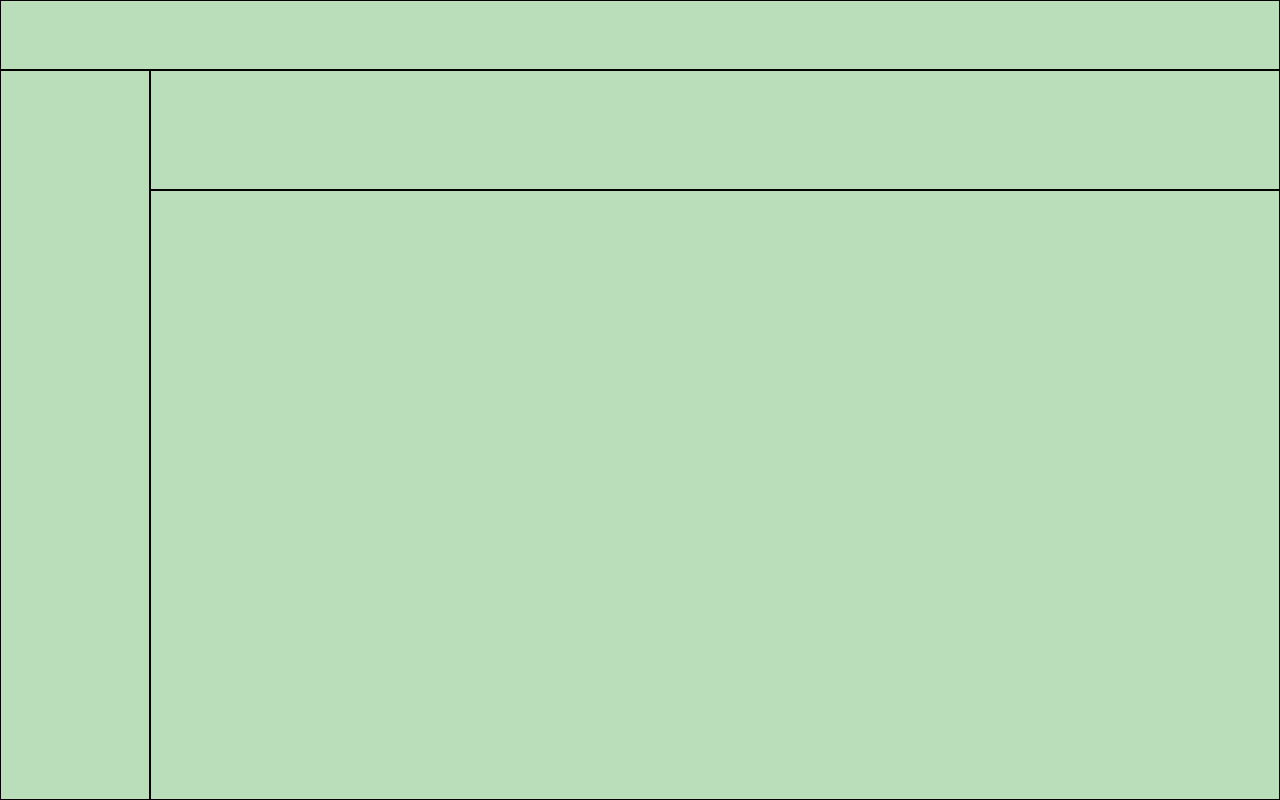
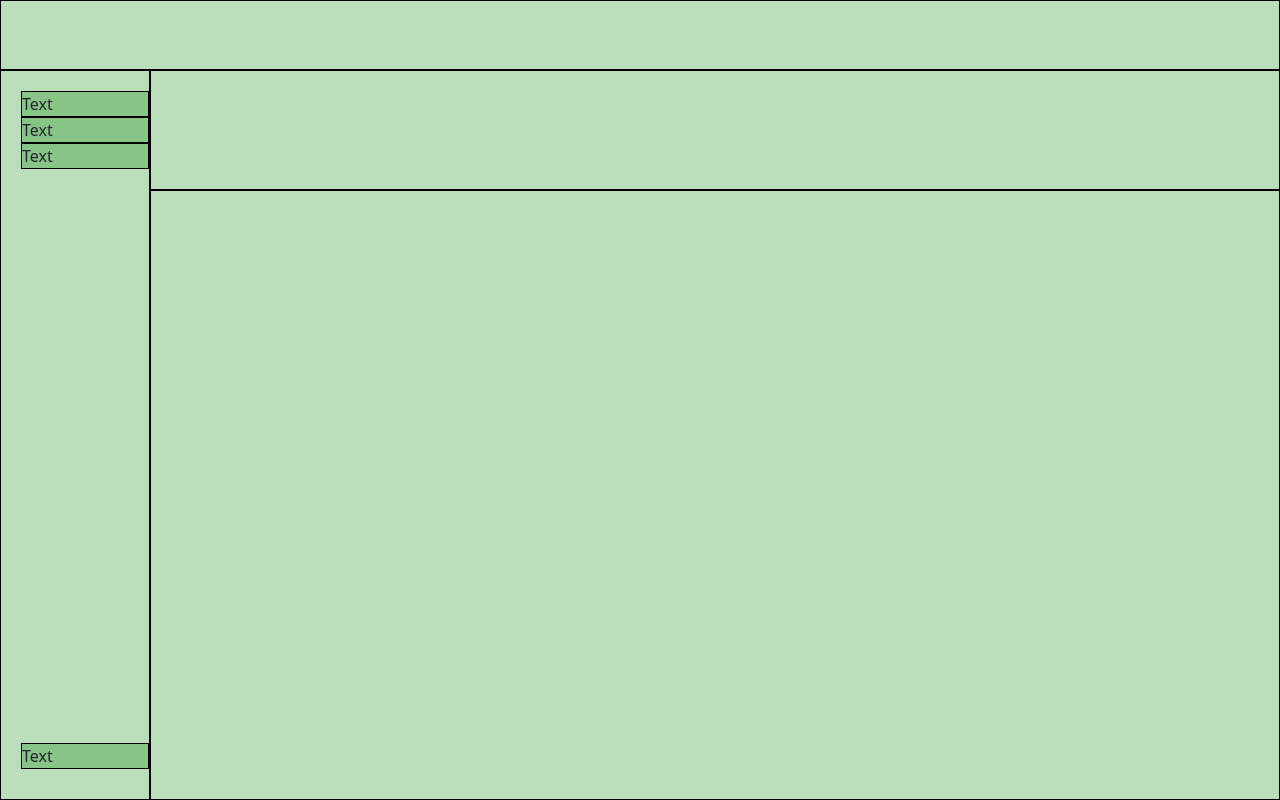
Before and after one commit to LeonardoFlammini/html-css-bootstrap-dashboard, a plain HTML site: page index.html in a window 1280 px wide. Drawn offline with nearby package versions, Linux system fonts and the light colour scheme.

Commit message:
[add] struttura

```diff
--- a/css/query.css
+++ b/css/query.css
@@ -0,0 +1,8 @@
+@media screen and (min-width: 768px){
+  #aside{
+    width: 150px;
+  }
+  #r-container {
+    width: calc(100% - 150px);
+  }
+}
--- a/css/style.css
+++ b/css/style.css
@@ -15,12 +15,13 @@
 }
 
 #aside {
-  width: 150px;
+  width: 70px;
   height: calc(100vh - 70px);
+  padding: 20px 0 30px 20px;
 }
 
 #r-container{
-  width: calc(100% - 150px);
+  width: calc(100% - 70px);
   height: calc(100vh - 70px);
 }
 
--- a/index.html
+++ b/index.html
@@ -14,13 +14,28 @@
 </head>
 <body>
 
-  <nav id="navbar" class="debug"> </nav>
+  <nav id="navbar" class="debug"></nav>
+
   <div class="d-flex">
-    <div id="aside" class="debug"></div>
+
+    <div id="aside" class="d-flex flex-column justify-content-between debug">
+
+
+      <div class="aside-top">
+        <div class="debug">Text</div>
+        <div class="debug">Text</div>
+        <div class="debug">Text</div>
+      </div>
+
+      <div class="aside-bottom debug">Text</div>
+
+    </div>
+
     <div id="r-container">
       <div id="info-bar" class="debug"></div>
       <div id="content-c" class="debug"></div>
     </div>
+
   </div>
 
 
```
